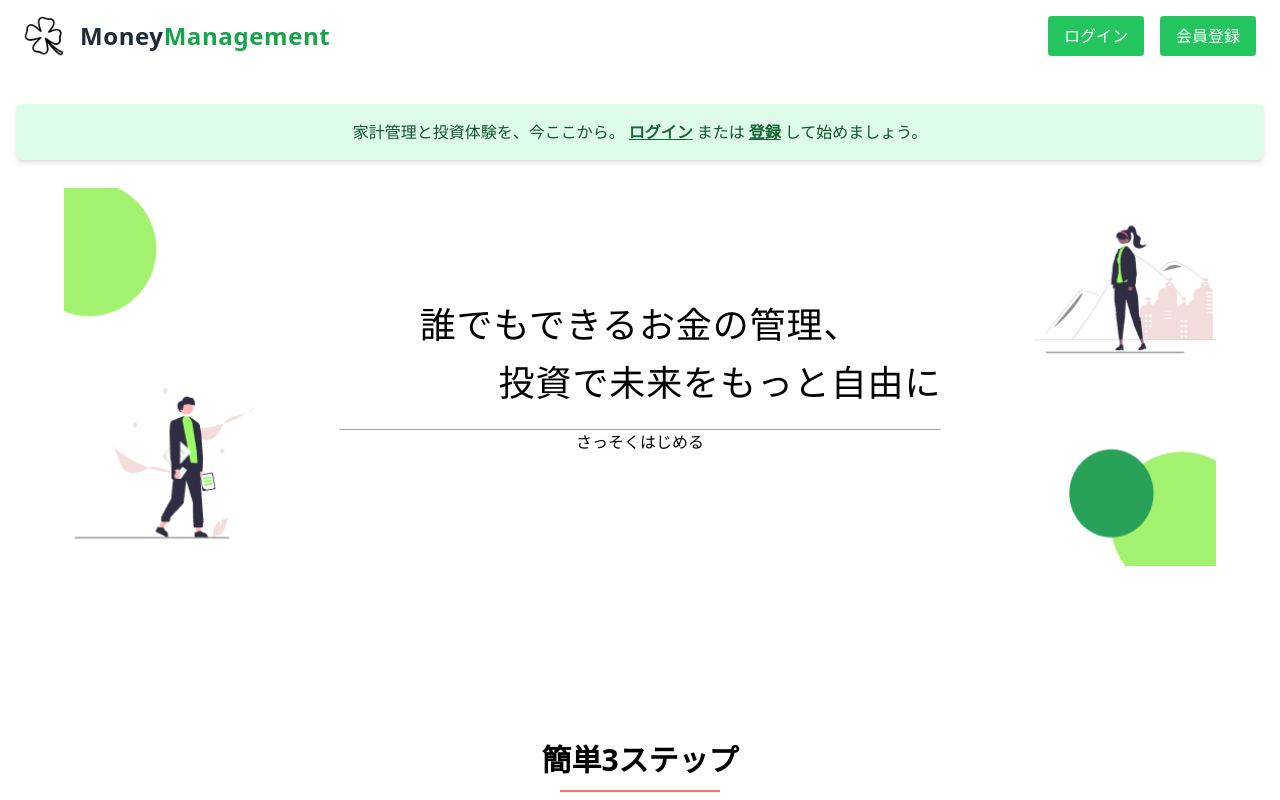
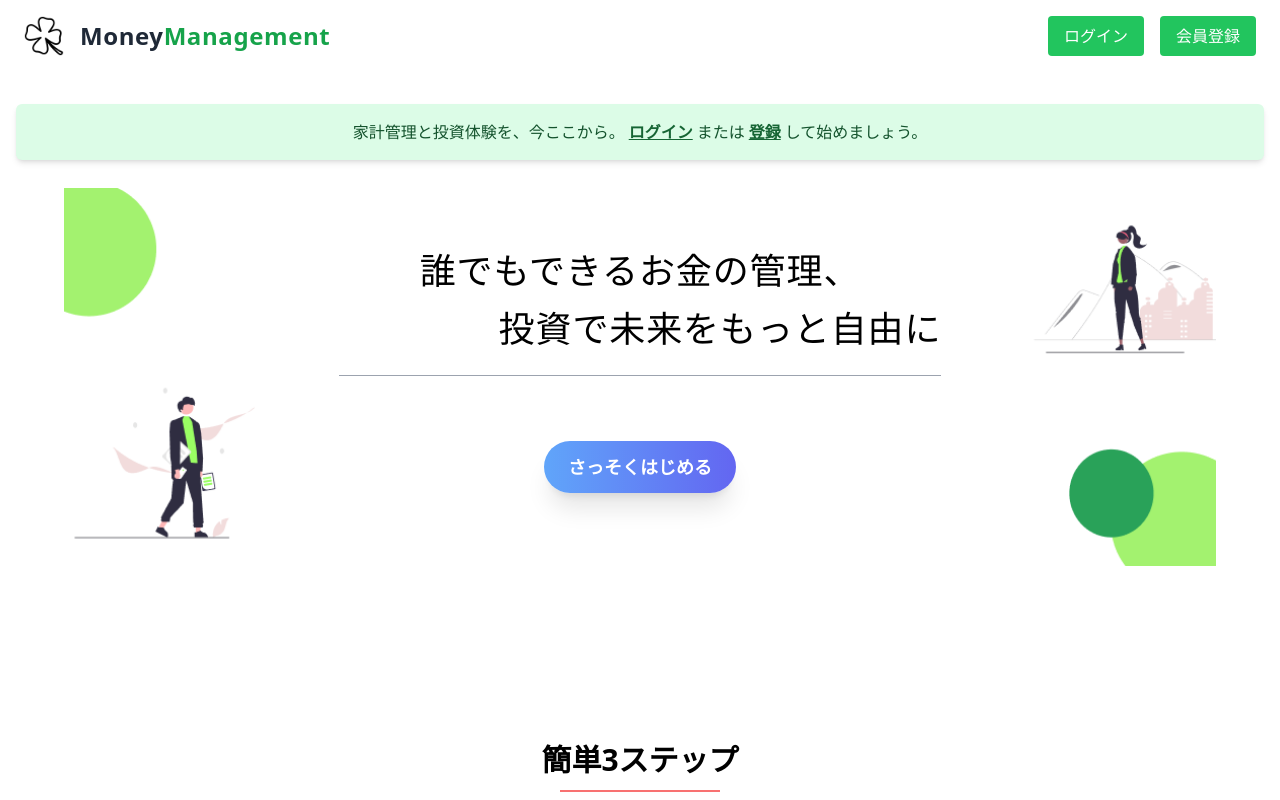
Before and after one commit to poppuko-n/MoneyManagement, a React (Vite) app in the folder my_react_app/: page / in a window 1280 px wide. Shown: the top 800 px of the page. Built offline with nearby package versions, Linux system fonts and the light colour scheme.

Commit message:
style: ボタンのデザインを編集

```diff
--- a/my_react_app/src/Home.jsx
+++ b/my_react_app/src/Home.jsx
@@ -44,10 +44,20 @@ const Home = ({setIsSignUp}) => {
 
         {!isLoggedIn &&
         <motion.button
-          onClick={()=>setIsSignUp(true)}
-          >
-            さっそくはじめる
-          </motion.button>
+        onClick={() => setIsSignUp(true)}
+        animate={{ y: [0, -30, 0] }}
+        transition={{
+          duration: 1.5,
+          repeat: Infinity,
+          repeatType: "loop",
+          ease: "easeInOut",
+          delay: 0.2,
+        }}
+        className="mt-20 bg-gradient-to-r from-blue-400 to-indigo-500 text-white text-lg font-semibold px-6 py-3 rounded-full shadow-xl hover:shadow-2xl transition-all duration-300"
+      >
+        さっそくはじめる
+      </motion.button>
+
         }
         </div>
 
```
